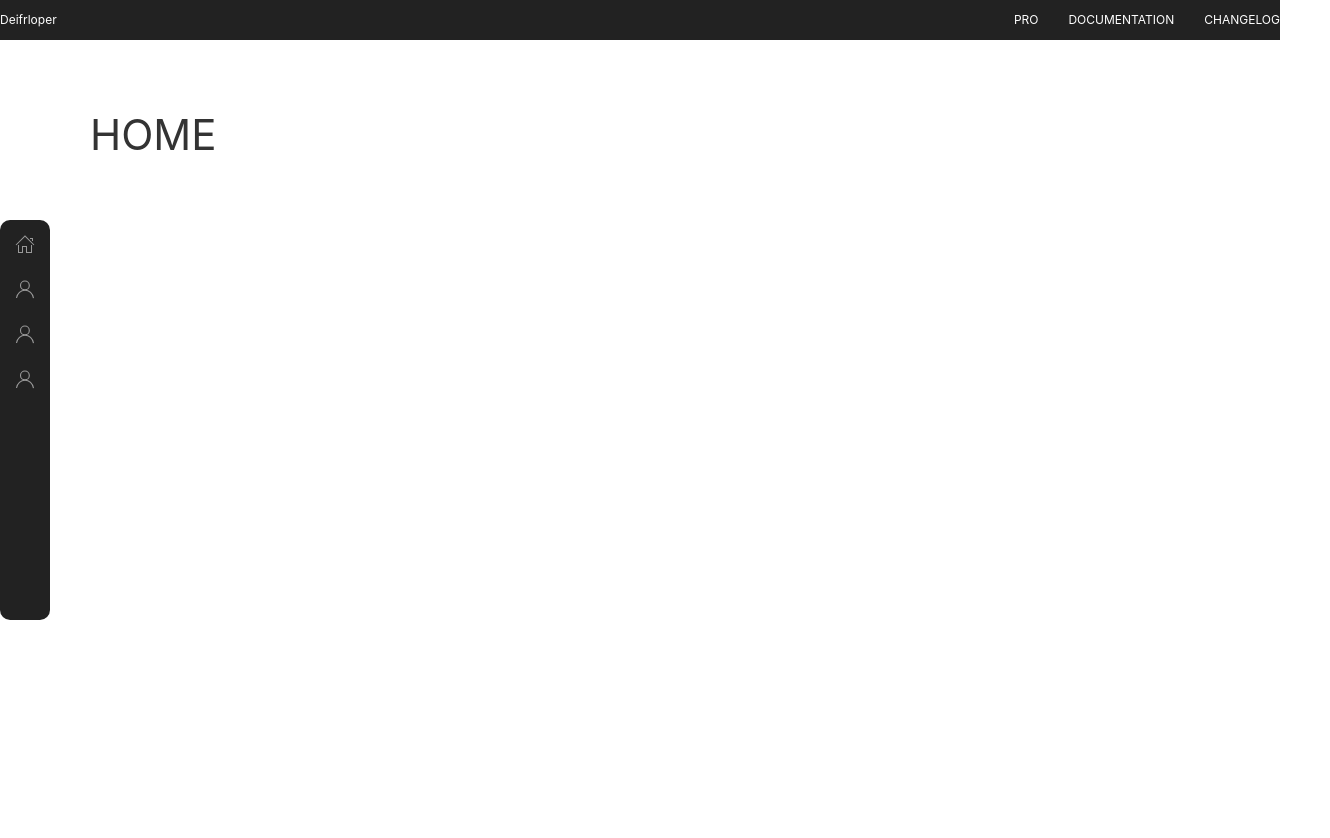
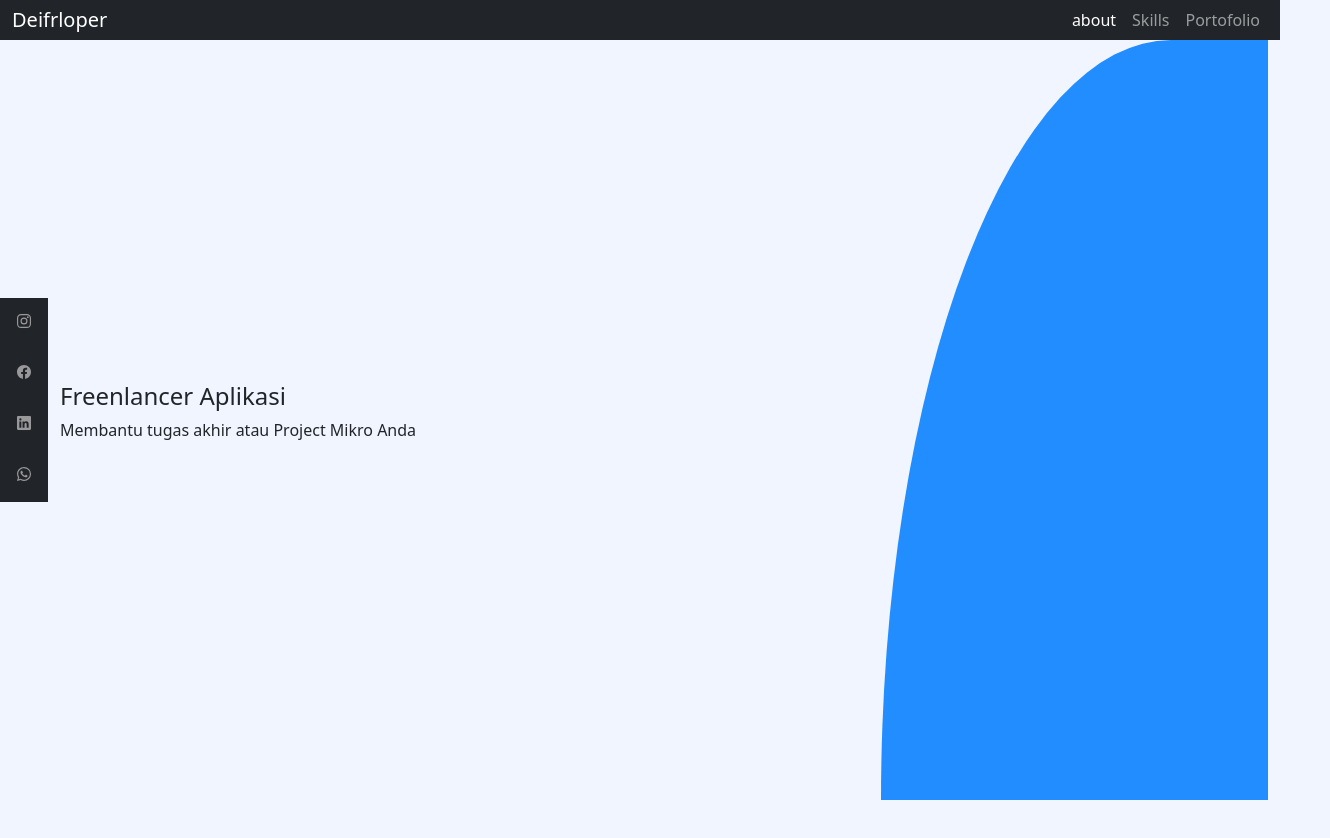
Before and after one commit to faradaycode/parasite-html, a plain HTML site: page index.html in a window 1280 px wide. Shown: the whole page, 1330 px wide, since content can reach past the window. After the commit the page ends 800 px from the top, so only its background shows below. Drawn offline with nearby package versions, Linux system fonts and the light colour scheme.

Commit message:
restyle index to one page section

```diff
--- a/css/custom.css
+++ b/css/custom.css
@@ -1,50 +1,34 @@
 html,
 body {
   height: 100%;
+  width: 100%;
   overflow: hidden;
 }
 
+body {
+  background-color: #f1f5ff;
+}
+
 .body-wrapper {
+  width: 100%;
   height: 100%;
 }
 
-/* navbar */
-.header-sm {
-  height: 40px !important;
-}
-
-.header-sm>div,
-.header-sm>div>nav,
-.header-sm>div>nav>div {
-  height: inherit;
-}
-
-nav a {
-  color: #FFFFFF !important;
-}
-
 /* override original */
-.uk-navbar-item,
-.uk-navbar-nav>li>a,
-.uk-navbar-toggle {
-  min-height: 0px !important;
-  font-size: .75rem;
-}
-
 /* navbar end */
 
 /* Sidebar Styles */
 .sidebar-nav {
-  position: absolute;
-  top: 40px;
+  position: fixed;
+  top: 0;
   bottom: 0;
   left: 0;
+  z-index: 299;
   margin: auto;
-  height: 50%;
+  height: fit-content;
   box-sizing: border-box;
-  width: 50px !important;
+  width: fit-content;
   overflow: auto;
-  border-radius: 10px;
 }
 
 .sidebar-nav li a i {
@@ -78,22 +62,37 @@ nav a {
   text-decoration: none;
 }
 
-
 /* end sidebar */
 
 /* content */
 #page-content {
   height: 100vh;
-  position: absolute;
-  top: 40px;
-  left: 50px;
-  bottom: 0;
-  right: 0;
   width: 100%;
-  overflow-x: hidden;
+  position: relative;
+  overflow: hidden;
+  scroll-behavior: smooth;
 }
 
-#page-content>section {
+.section-page {
+  position: absolute;
+  left: 0;
+  top: 0;
+  right: 0;
+  bottom: 0;
+  margin: auto;
+  width: 100%;
+  min-width: 0;
+  height: 100%;
+}
+
+section {
+  height: 100%;
+  width: 100%;
+  transition: transform 0.5s ease-in, opacity 0.5s ease-in;
+}
+
+section>.container-fluid,
+section>.container-fluid>.row {
   height: 100%;
 }
 
@@ -153,23 +152,6 @@ header.masthead>.overlay {
   content: "";
 }
 
-/* /contact field */
-@media (min-width: 992px) {
-  header.masthead>.overlay {
-    padding: 10rem 0;
-  }
-
-  .op-nav {
-    border-color: rgba(34, 34, 34, .05);
-    background-color: transparent;
-  }
-
-  #contact-field {
-    width: 100%;
-    height: 100vh;
-  }
-}
-
 header.masthead {
   background: url("../img/1080.jpg") no-repeat center center scroll;
   -webkit-background-size: cover;
@@ -184,16 +166,6 @@ header.masthead {
   left: 50%;
   right: 50%;
   bottom: 0;
-}
-
-@media (min-width: 992px) {
-  .op-nav .navbar-brand {
-    color: #fff;
-  }
-
-  .navbar-light .navbar-nav .nav-link {
-    color: #fff !important;
-  }
 }
 
 /*circled button*/
@@ -214,14 +186,6 @@ header.masthead {
   -o-transition: all 0.6s ease-out;
   -ms-transition: all 0.6s ease-out;
   transition: all 0.6s ease-out;
-}
-
-@media (min-width: 992px) {
-  .navbar.scrolled {
-    /*background: rgb(68, 68, 68); /* IE */
-    background: #343a40;
-    /* NON-IE */
-  }
 }
 
 /* /scroll nav */
@@ -301,6 +265,29 @@ a.btn:hover {
   animation: neon2 1.5s ease-in-out infinite alternate;
 }
 
+/* media screen laptop and landscape */
+@media (min-width:1025px) {
+
+  /* navbar */
+  .header-sm {
+    height: 40px !important;
+  }
+
+  section {
+    padding-left: 3rem;
+    padding-top: 40px;
+  }
+}
+
+@media (max-width:320px) {
+  .sidebar-nav {
+    display: none;
+  }
+  section {
+    padding-left: 0;
+  }
+}
+
 /* webkit glow */
 @-webkit-keyframes neon2 {
   from {
@@ -335,3 +322,34 @@ a.btn:hover {
 }
 
 /*/neon effect*/
+
+
+/* aboutpage */
+.bg-photo-profile {
+  background: url('../img/tony-stark.jpg') no-repeat;
+  -webkit-background-size: cover;
+  -moz-background-size: cover;
+  -o-background-size: cover;
+  background-size: cover;
+}
+
+.deifr-shape {
+  width: 100%;
+  height: 100%;
+  background-color: #228DFF;
+  /* border: #fff 1rem solid; */
+  /* margin: 100px auto 0px; */
+  margin: auto;
+  border-radius: 75% 0 0 0/ 100% 0 0 0;
+  /* border-radius: 50% 0 20% 0 / 100% 0 40% 0; */
+}
+
+.deifr-shape-2 {
+    width: 100%;
+    height: 100%;
+    margin: auto;
+    background-color: #007bb5;
+    border-radius: 100% 0 0 0 / 100% 0 0 0;
+}
+
+/* end */
--- a/index.html
+++ b/index.html
@@ -10,60 +10,127 @@
 
   <title>Deifreloper</title>
 
-  <!-- Bootstrap core CSS -->
-  <link rel="stylesheet" href="https://cdn.jsdelivr.net/npm/uikit@3.14.3/dist/css/uikit.min.css" />
+  <!-- core CSS -->
+  <link href="https://cdn.jsdelivr.net/npm/bootstrap@5.1.3/dist/css/bootstrap.min.css" rel="stylesheet"
+    integrity="sha384-1BmE4kWBq78iYhFldvKuhfTAU6auU8tT94WrHftjDbrCEXSU1oBoqyl2QvZ6jIW3" crossorigin="anonymous">
+
   <!-- Custom styles for this template -->
   <link href="css/custom.css" rel="stylesheet">
 
 </head>
 
 <body>
-  <div class="body-wrapper">
+  <main class="body-wrapper">
     <!-- toolbar -->
-    <div class="header-sm uk-background-secondary">
-      <div uk-sticky="sel-target: .uk-navbar-container; cls-active: uk-navbar-sticky">
-        <nav class="uk-navbar-container uk-navbar-transparent" uk-navbar>
-          <div class="uk-navbar-left">
-            <a href="#" class="uk-navbar-item uk-logo">Deifrloper</a>
+    <nav class="navbar navbar-expand-lg fixed-top bg-dark header-sm navbar-dark">
+      <div class="container-fluid">
+
+        <a href="#" class="navbar-brand">Deifrloper</a>
+
+        <button class="navbar-toggler" type="button" data-bs-toggle="collapse" data-bs-target="#navbarTogglerDemo01"
+          aria-controls="navbarTogglerDemo01" aria-expanded="false" aria-label="Toggle navigation">
+          <span class="navbar-toggler-icon"></span>
+        </button>
+
+        <div class="collapse navbar-collapse" id="navbarTogglerDemo01">
+          <ul class="navbar-nav ms-auto mb-2 mb-lg-0">
+            <li class="nav-item">
+              <a class="nav-link active" href="#about">about</a>
+            </li>
+            <li class="nav-item">
+              <a href="#my-skill" class="nav-link">Skills</a>
+            </li>
+            <li class="nav-item">
+              <a class="nav-link" href="#my-portofolio">Portofolio</a>
+            </li>
+          </ul>
         </div>
-          <div class="uk-navbar-right">
-            <ul class="uk-navbar-nav">
-              <li><a href="#">Pro</a></li>
-              <li class="uk-active"><a href="#">Documentation</a></li>
-              <li><a href="#">Changelog</a></li>
-            </ul>
+
+      </div>
     </nav>
-      </div>
-    </div>
     <!-- end toolbar -->
 
+    <!-- content -->
+    <div id="page-content" class="container-fluid">
       <!-- Sidebar -->
-    <div class="sidebar-nav uk-background-secondary">
-      <ul class="uk-nav uk-nav-default tm-nav">
-        <li><a href="#" uk-icon="home"></a></li>
-        <li><a href="#" uk-icon="user"></a></li>
-        <li><a href="#" uk-icon="user"></a></li>
-        <li><a href="#" uk-icon="user"></a></li>
+      <div class="sidebar-nav bg-dark">
+        <ul
+          class="nav nav-pills nav-flush flex-sm-column flex-row flex-nowrap mb-auto mx-auto text-center align-items-center">
+          <li class="nav-item">
+            <a class="nav-link" href="#">
+              <ion-icon name="logo-instagram"></ion-icon>
+            </a>
+          </li>
+          <li class="nav-item">
+            <a class="nav-link" href="#">
+              <ion-icon name="logo-facebook"></ion-icon>
+            </a>
+          </li>
+          <li class="nav-item">
+            <a class="nav-link" href="#">
+              <ion-icon name="logo-linkedin"></ion-icon>
+            </a>
+          </li>
+          <li class="nav-item">
+            <a class="nav-link" href="#">
+              <ion-icon name="logo-whatsapp"></ion-icon>
+            </a>
+          </li>
         </ul>
       </div>
       <!-- end sidebar -->
 
-    <!-- content -->
-    <div id="page-content">
-      <section id="home" class="uk-section uk-section-default">
-        <div class="uk-container">
-          <h1>HOME</h1>
+      <div class="section-page">
+
+        <section id="about">
+          <div class="container-fluid">
+            <div class="row">
+              <div class="col col-md-8 d-flex">
+                <div class="align-self-center">
+                  <h4>Freenlancer Aplikasi</h4>
+                  <p>Membantu tugas akhir atau Project Mikro Anda</p>
                 </div>
+              </div>
+
+              <div class="col col-md-4">
+                <div class="deifr-shape"></div>
+              </div>
+            </div>
+          </div>
+
+        </section>
+
+        <section id="my-skill" class="bg-danger">
+          <div class="container-fluid">
+            <div>
+
+            </div>
+          </div>
+
+        </section>
+
+        <section id="my-portofolio" class="bg-warning">
+          <div class="container-fluid">
+            <div>
+
+            </div>
+          </div>
+
         </section>
       </div>
+    </div>
+    </div>
     <!-- end content -->
-  </div>
+  </main>
   <!-- end -->
 
   <!-- Bootstrap core JavaScript -->
-  <script src="https://cdn.jsdelivr.net/npm/uikit@3.14.3/dist/js/uikit.min.js"></script>
-  <script src="https://cdn.jsdelivr.net/npm/uikit@3.14.3/dist/js/uikit-icons.min.js"></script>
+  <script src="https://cdn.jsdelivr.net/npm/@popperjs/core@2.10.2/dist/umd/popper.min.js"></script>
+  <script src="https://cdn.jsdelivr.net/npm/bootstrap@5.1.3/dist/js/bootstrap.bundle.min.js"></script>
+  <script type="module" src="https://unpkg.com/ionicons@5.5.2/dist/ionicons/ionicons.esm.js"></script>
+  <script nomodule src="https://unpkg.com/ionicons@5.5.2/dist/ionicons/ionicons.js"></script>
   <script src="js/custom.js"></script>
+
 </body>
 
 </html>
```
Lines whose indentation alone changed are shown as unchanged.
